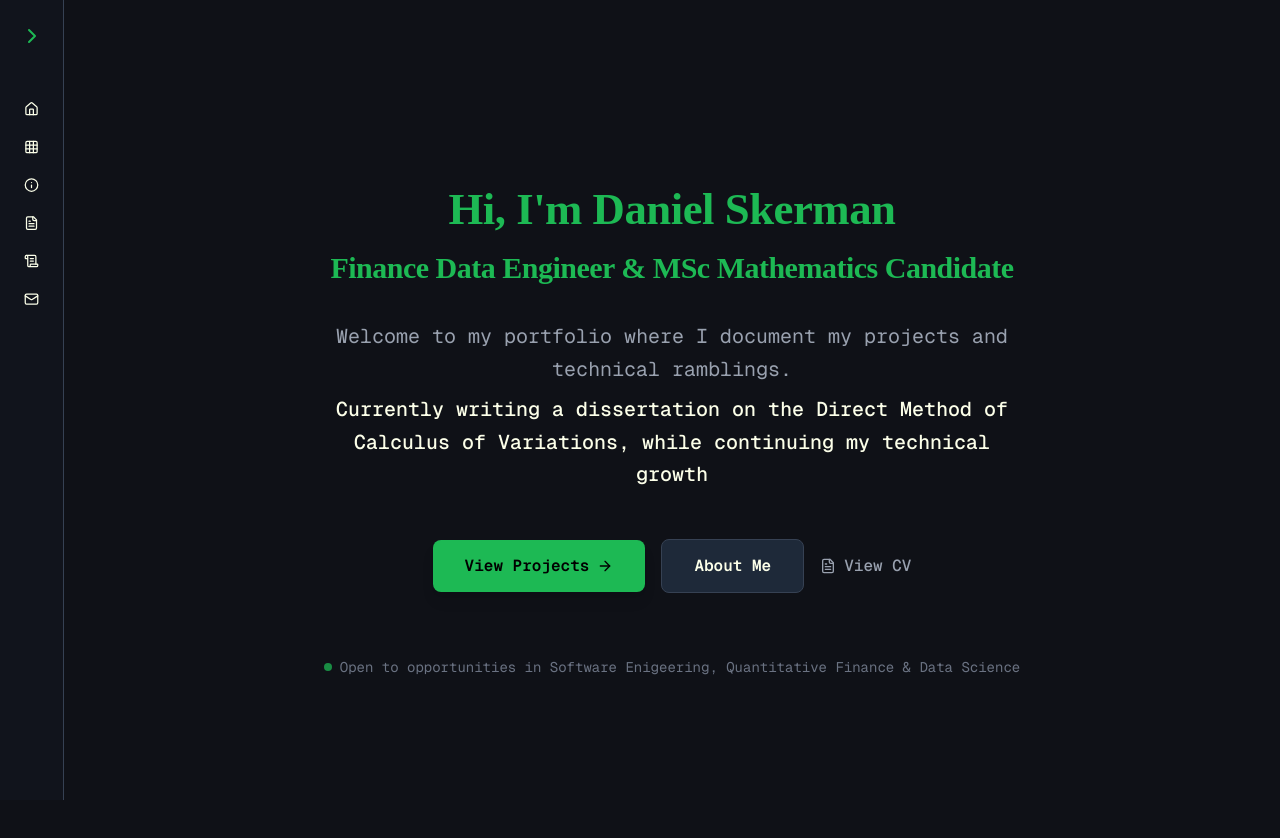
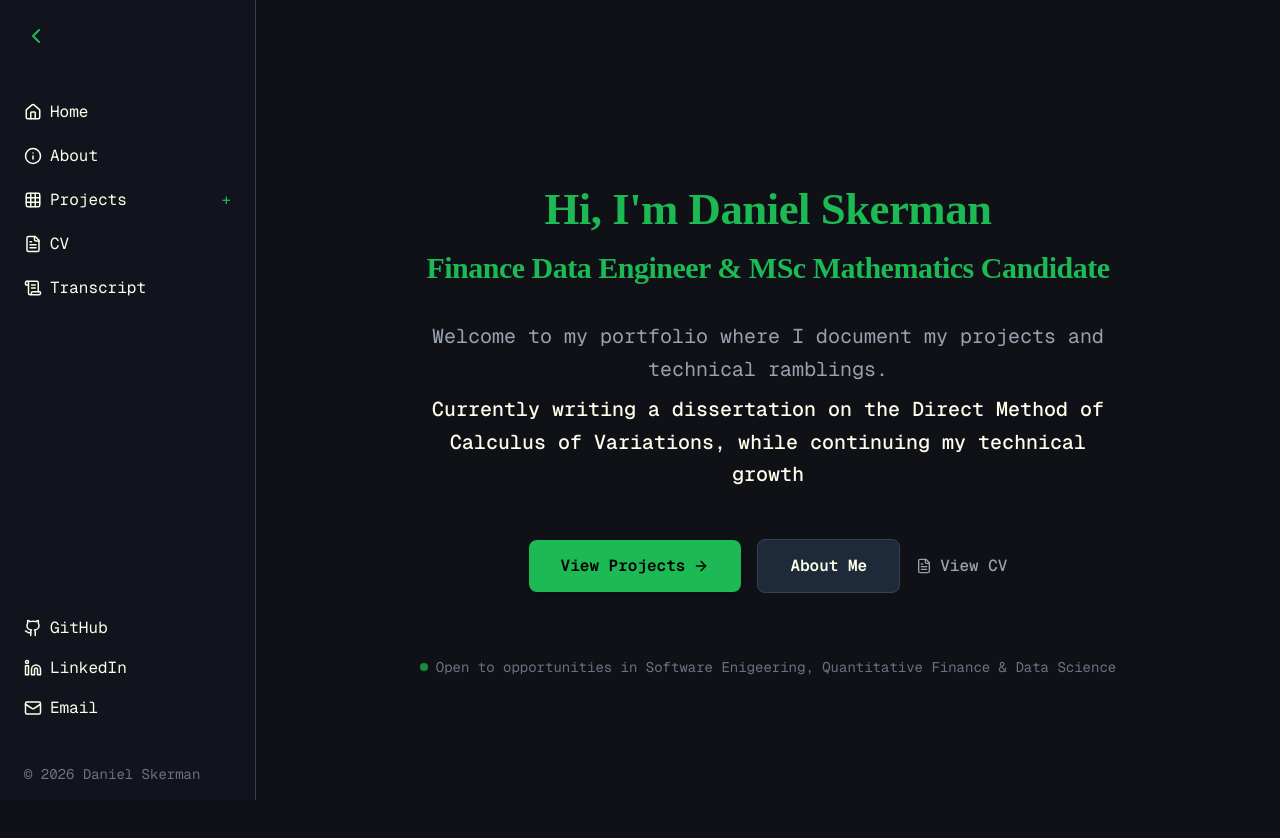
Before and after one commit to skermind/skerman-portfolio, a Next.js app: page / in a window 1280 px wide. Shown: the top 838 px of the page. Built offline with nearby package versions, Linux system fonts and the light colour scheme.

Commit message:
update sidebar with contact information

```diff
--- a/components/SidebarLayout.js
+++ b/components/SidebarLayout.js
@@ -1,6 +1,6 @@
 import React, { useState } from "react";
 import { Geist_Mono } from "next/font/google";
-import { ChevronLeft, ChevronRight, Home, Grid, Info, Mail, FileText, ScrollText } from "lucide-react";
+import { ChevronLeft, ChevronRight, Home, Grid, Info, Mail, FileText, ScrollText, Github, Linkedin  } from "lucide-react";
 
 const geistMono = Geist_Mono({
   variable: "--font-geist-mono",
@@ -8,17 +8,34 @@ const geistMono = Geist_Mono({
 });
 
 export default function SidebarLayout({ children }) {
-  const [sidebarOpen, setSidebarOpen] = useState(false);
+  const [sidebarOpen, setSidebarOpen] = useState(true);
   const [projectsOpen, setProjectsOpen] = useState(false);
 
   const navLinks = [
     { href: "/", label: "Home", icon: <Home size={18} /> },
+    { href: "/about", label: "About", icon: <Info size={18} /> },
     { href: "/projects", label: "Projects", icon: <Grid size={18} /> },
-    { href: "/about", label: "About", icon: <Info size={18} /> },
     { href: "/cv", label: "CV", icon: <FileText size={18} /> },
-    { href: "/transcripts", label: "Transcript", icon: <ScrollText size={18} /> },
-    { href: "/contact", label: "Contact", icon: <Mail size={18} /> },
+    { href: "/transcripts", label: "Transcript", icon: <ScrollText size={18} /> }
   ];
+
+  const socialLinks = [
+  {
+    href: "https://github.com/skermind",
+    icon: <Github size={18} />,
+    label: "GitHub",
+  },
+  {
+    href: "https://www.linkedin.com/in/daniel-skerman/",
+    icon: <Linkedin size={18} />,
+    label: "LinkedIn",
+  },
+  {
+    href: "mailto:danielskerman2000@gmail.com",
+    icon: <Mail size={18} />,
+    label: "Email",
+  },
+];
 
   const projectLinks = [
     { href: "/projects/postertoplaylist", label: "PosterToPlaylist" }
@@ -101,9 +118,27 @@ export default function SidebarLayout({ children }) {
           })}
         </nav>
 
+        {/* Social Links */}
+        <div className="mt-auto w-full flex flex-col gap-2">
+          {socialLinks.map((link) => (
+            <a
+              key={link.label}
+              href={link.href}
+              target={link.href.startsWith("mailto:") ? "_self" : "_blank"}
+              rel="noopener noreferrer"
+              className={`flex items-center gap-2 px-2 py-1 rounded hover:bg-[#1DB954]/20 hover:text-[#1DB954] transition ${
+                sidebarOpen ? "justify-start" : "justify-center"
+              }`}
+            >
+              {link.icon}
+              {sidebarOpen && link.label}
+            </a>
+          ))}
+        </div>
+
         {/* Footer */}
         {sidebarOpen && (
-          <div className="mt-auto text-sm text-gray-500 px-2">
+          <div className="text-sm text-gray-500 px-2 mt-4">
             &copy; 2026 Daniel Skerman
           </div>
         )}
```
